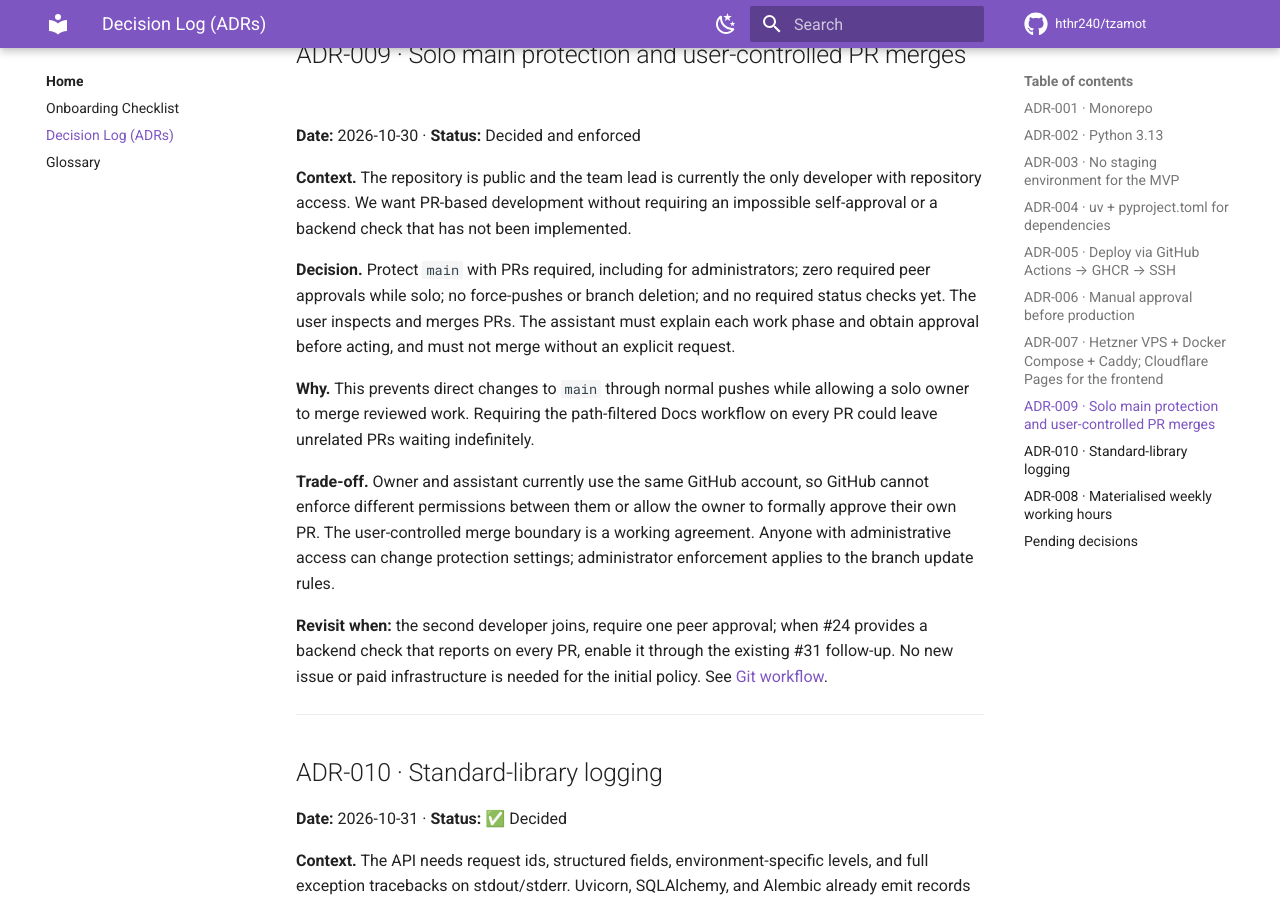
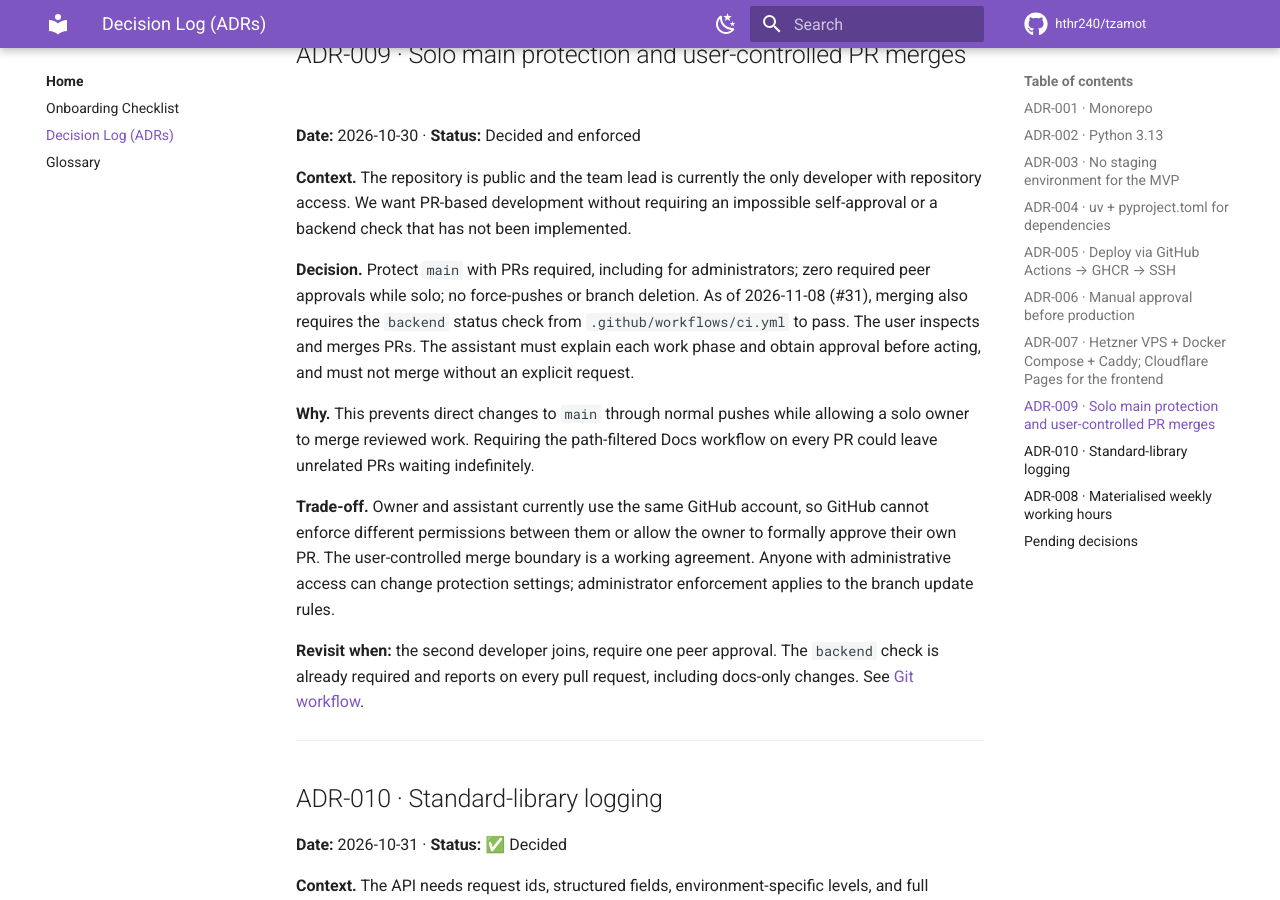
Before and after one commit to hthr240/tzamot, an MkDocs documentation site: the page built from docs/decisions.md, in a window 1280 px wide and 900 px high, scrolled down 3139 px. Built offline with MkDocs 1.6.1 and Material for MkDocs 9.7.7, drawn with Linux system fonts in a browser that asks for light colours; comment, search, counter and statistics services are not loaded.

Commit message:
Document the required backend status check
Merging to main now waits for the backend job, while solo development still needs no second approval.

Co-authored-by: Cursor <cursoragent@cursor.com>

```diff
--- a/docs/decisions.md
+++ b/docs/decisions.md
@@ -107,10 +107,11 @@ developer with repository access. We want PR-based development without requiring
 an impossible self-approval or a backend check that has not been implemented.
 
 **Decision.** Protect `main` with PRs required, including for administrators;
-zero required peer approvals while solo; no force-pushes or branch deletion;
-and no required status checks yet. The user inspects and merges PRs. The
-assistant must explain each work phase and obtain approval before acting,
-and must not merge without an explicit request.
+zero required peer approvals while solo; no force-pushes or branch deletion.
+As of 2026-11-08 (#31), merging also requires the `backend` status check from
+`.github/workflows/ci.yml` to pass. The user
+inspects and merges PRs. The assistant must explain each work phase and
+obtain approval before acting, and must not merge without an explicit request.
 
 **Why.** This prevents direct changes to `main` through normal pushes while
 allowing a solo owner to merge reviewed work. Requiring the path-filtered Docs
@@ -122,10 +123,10 @@ to formally approve their own PR. The user-controlled merge boundary is a
 working agreement. Anyone with administrative access can change protection
 settings; administrator enforcement applies to the branch update rules.
 
-**Revisit when:** the second developer joins, require one peer approval;
-when #24 provides a backend check that reports on every PR, enable it through
-the existing #31 follow-up. No new issue or paid infrastructure is needed for
-the initial policy. See [Git workflow](development/workflow.md#branch-protection-on-main).
+**Revisit when:** the second developer joins, require one peer approval.
+The `backend` check is already required and reports on every pull request,
+including docs-only changes. See
+[Git workflow](development/workflow.md#branch-protection-on-main).
 
 ---
 
```
Also changed, not shown: docs/architecture/cicd.md (+1 -1 lines), docs/development/ci-pipeline.md (+6 -4 lines), docs/development/workflow.md (+3 -4 lines), docs/roadmap/index.md (+1 -1 lines), docs/roadmap/sprint-1.md (+1 -1 lines).
